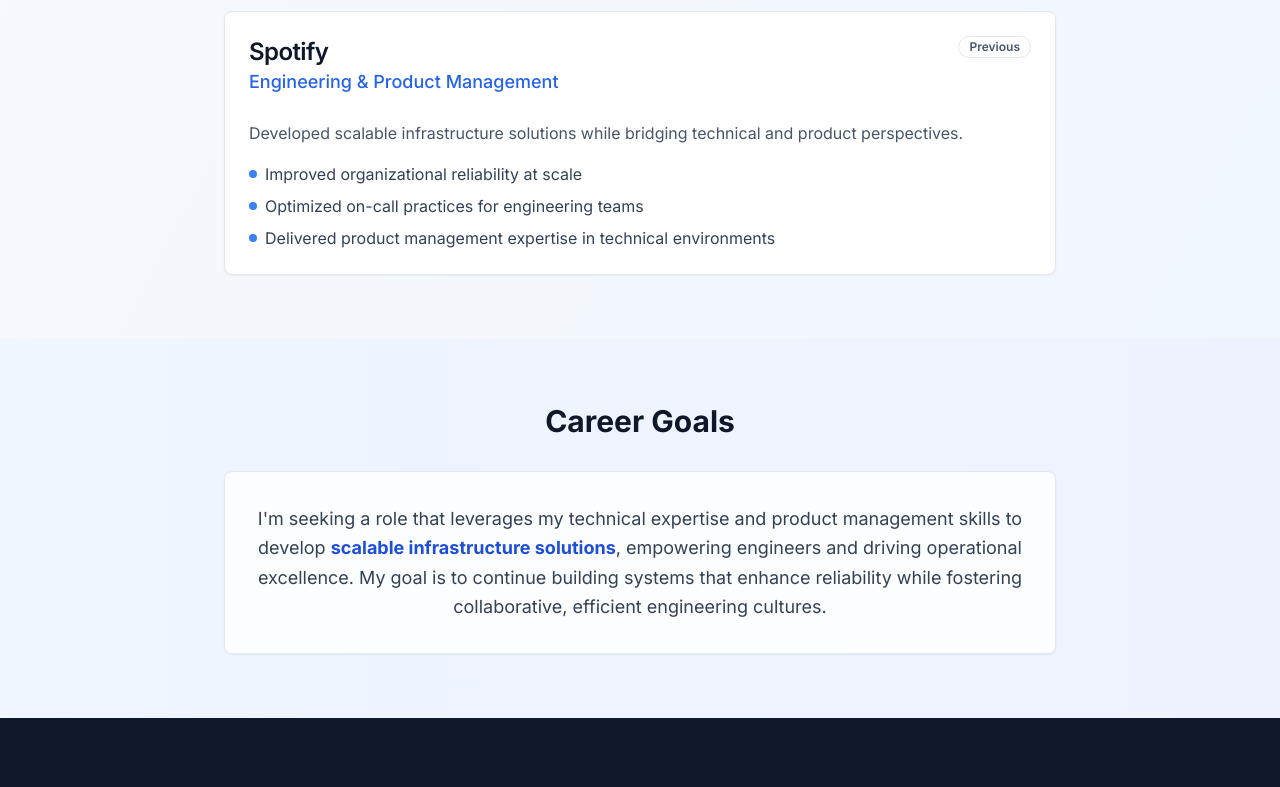
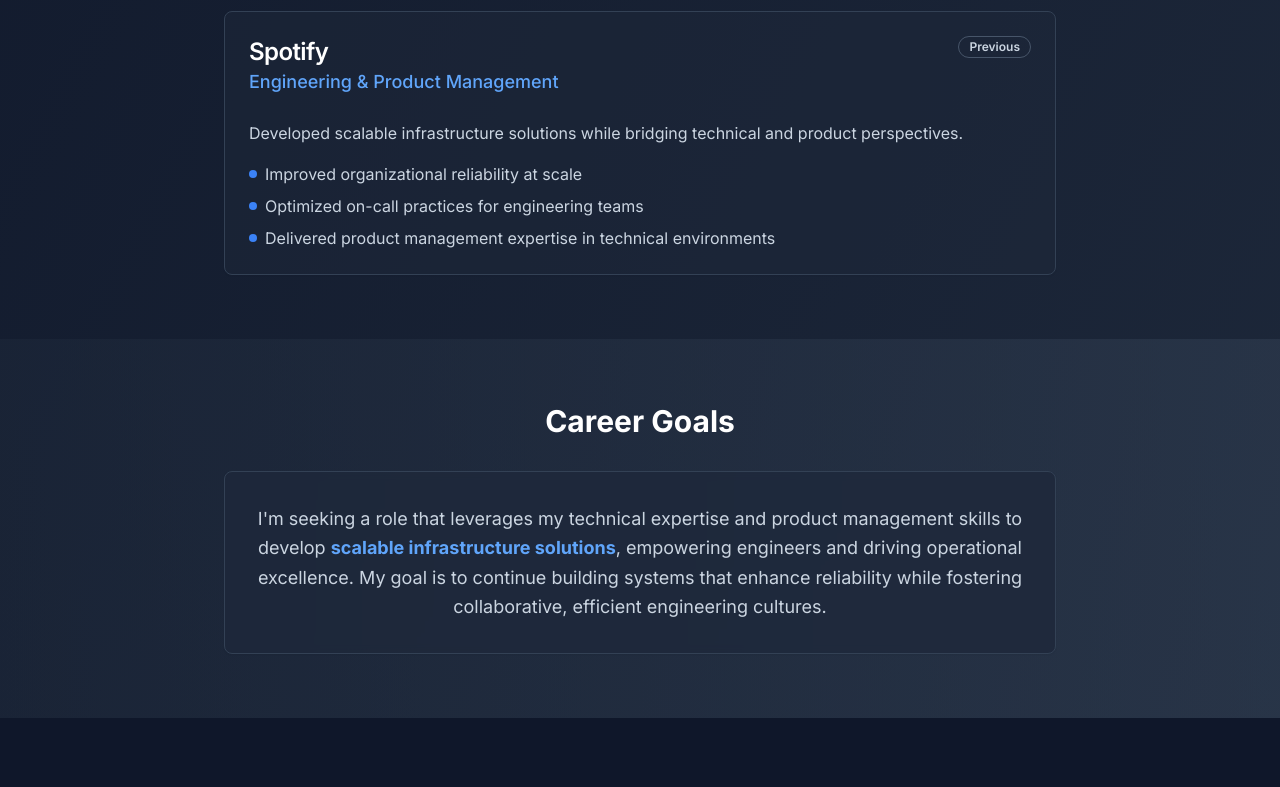
Before and after one commit to Dbochman/personal-website, a React (Vite) app: page / in a window 1280 px wide. Shown: the part 1346-2133 px from the top of the page. Built offline with nearby package versions, Linux system fonts and the light colour scheme.

Commit message:
feat: Implement dark mode and remove GitHub button
- Set dark mode as the default theme.
- Removed the GitHub button from the contact section.

```diff
--- a/src/pages/Index.tsx
+++ b/src/pages/Index.tsx
@@ -2,7 +2,7 @@
 import { Card, CardContent, CardDescription, CardHeader, CardTitle } from "@/components/ui/card";
 import { Badge } from "@/components/ui/badge";
 import { Button } from "@/components/ui/button";
-import { Mail, MapPin, Calendar, ExternalLink, Github, Linkedin } from "lucide-react";
+import { Mail, MapPin, Calendar, ExternalLink, Linkedin } from "lucide-react";
 
 const Index = () => {
   const skills = [
@@ -42,17 +42,17 @@ const Index = () => {
   ];
 
   return (
-    <div className="min-h-screen bg-gradient-to-br from-slate-50 to-blue-50">
+    <div className="min-h-screen bg-gradient-to-br from-slate-900 to-slate-800 dark">
       {/* Header */}
-      <header className="bg-white/80 backdrop-blur-sm border-b border-slate-200 sticky top-0 z-10">
+      <header className="bg-slate-800/80 backdrop-blur-sm border-b border-slate-700 sticky top-0 z-10">
         <div className="container mx-auto px-6 py-4">
           <div className="flex justify-between items-center">
-            <h1 className="text-2xl font-bold text-slate-900">Dylan Bochman</h1>
+            <h1 className="text-2xl font-bold text-white">Dylan Bochman</h1>
             <nav className="flex gap-6">
-              <a href="#about" className="text-slate-600 hover:text-blue-600 transition-colors">About</a>
-              <a href="#experience" className="text-slate-600 hover:text-blue-600 transition-colors">Experience</a>
-              <a href="#goals" className="text-slate-600 hover:text-blue-600 transition-colors">Goals</a>
-              <a href="#contact" className="text-slate-600 hover:text-blue-600 transition-colors">Contact</a>
+              <a href="#about" className="text-slate-300 hover:text-blue-400 transition-colors">About</a>
+              <a href="#experience" className="text-slate-300 hover:text-blue-400 transition-colors">Experience</a>
+              <a href="#goals" className="text-slate-300 hover:text-blue-400 transition-colors">Goals</a>
+              <a href="#contact" className="text-slate-300 hover:text-blue-400 transition-colors">Contact</a>
             </nav>
           </div>
         </div>
@@ -62,25 +62,25 @@ const Index = () => {
       <section className="py-20 px-6">
         <div className="container mx-auto max-w-4xl text-center">
           <div className="mb-8">
-            <h2 className="text-5xl font-bold text-slate-900 mb-6 leading-tight">
+            <h2 className="text-5xl font-bold text-white mb-6 leading-tight">
               Site Reliability Engineer
             </h2>
-            <p className="text-xl text-slate-600 mb-8 leading-relaxed max-w-3xl mx-auto">
+            <p className="text-xl text-slate-300 mb-8 leading-relaxed max-w-3xl mx-auto">
               Specializing in Reliability and Incident Management, with experience spanning Engineering
               and Product Management at HashiCorp and Spotify. Focused on enhancing service availability
               and streamlining operations in complex environments.
             </p>
             <div className="flex justify-center gap-4 mb-8">
-              <Button size="lg" className="bg-blue-600 hover:bg-blue-700">
+              <Button size="lg" className="bg-blue-600 hover:bg-blue-700 text-white">
                 <Mail className="w-4 h-4 mr-2" />
                 Get In Touch
               </Button>
-              <Button variant="outline" size="lg">
+              <Button variant="outline" size="lg" className="border-slate-600 text-slate-300 hover:bg-slate-800">
                 <ExternalLink className="w-4 h-4 mr-2" />
                 View Resume
               </Button>
             </div>
-            <div className="flex justify-center gap-4 text-slate-500">
+            <div className="flex justify-center gap-4 text-slate-400">
               <div className="flex items-center gap-1">
                 <MapPin className="w-4 h-4" />
                 <span>Remote</span>
@@ -95,15 +95,15 @@ const Index = () => {
       </section>
 
       {/* Skills Section */}
-      <section id="about" className="py-16 px-6 bg-white/50">
+      <section id="about" className="py-16 px-6 bg-slate-800/50">
         <div className="container mx-auto max-w-4xl">
-          <h3 className="text-3xl font-bold text-slate-900 mb-8 text-center">Core Expertise</h3>
+          <h3 className="text-3xl font-bold text-white mb-8 text-center">Core Expertise</h3>
           <div className="flex flex-wrap gap-3 justify-center">
             {skills.map((skill, index) => (
               <Badge
                 key={index}
                 variant="secondary"
-                className="text-sm py-2 px-4 bg-blue-100 text-blue-800 hover:bg-blue-200 transition-colors"
+                className="text-sm py-2 px-4 bg-blue-900/50 text-blue-300 hover:bg-blue-800/50 transition-colors border-blue-700"
               >
                 {skill}
               </Badge>
@@ -115,28 +115,28 @@ const Index = () => {
       {/* Experience Section */}
       <section id="experience" className="py-16 px-6">
         <div className="container mx-auto max-w-4xl">
-          <h3 className="text-3xl font-bold text-slate-900 mb-12 text-center">Professional Experience</h3>
+          <h3 className="text-3xl font-bold text-white mb-12 text-center">Professional Experience</h3>
           <div className="space-y-8">
             {experiences.map((exp, index) => (
-              <Card key={index} className="hover:shadow-lg transition-shadow duration-300">
+              <Card key={index} className="hover:shadow-lg transition-shadow duration-300 bg-slate-800/50 border-slate-700">
                 <CardHeader>
                   <div className="flex justify-between items-start">
                     <div>
-                      <CardTitle className="text-2xl text-slate-900">{exp.company}</CardTitle>
-                      <CardDescription className="text-lg text-blue-600 font-medium">
+                      <CardTitle className="text-2xl text-white">{exp.company}</CardTitle>
+                      <CardDescription className="text-lg text-blue-400 font-medium">
                         {exp.role}
                       </CardDescription>
                     </div>
-                    <Badge variant="outline" className="text-slate-600">
+                    <Badge variant="outline" className="text-slate-300 border-slate-600">
                       {exp.period}
                     </Badge>
                   </div>
                 </CardHeader>
                 <CardContent>
-                  <p className="text-slate-600 mb-4 leading-relaxed">{exp.description}</p>
+                  <p className="text-slate-300 mb-4 leading-relaxed">{exp.description}</p>
                   <ul className="space-y-2">
                     {exp.highlights.map((highlight, i) => (
-                      <li key={i} className="flex items-start gap-2 text-slate-700">
+                      <li key={i} className="flex items-start gap-2 text-slate-300">
                         <span className="w-2 h-2 bg-blue-500 rounded-full mt-2 flex-shrink-0"></span>
                         <span>{highlight}</span>
                       </li>
@@ -150,14 +150,14 @@ const Index = () => {
       </section>
 
       {/* Career Goals Section */}
-      <section id="goals" className="py-16 px-6 bg-gradient-to-r from-blue-50 to-indigo-50">
+      <section id="goals" className="py-16 px-6 bg-gradient-to-r from-slate-800/50 to-slate-700/50">
         <div className="container mx-auto max-w-4xl">
-          <h3 className="text-3xl font-bold text-slate-900 mb-8 text-center">Career Goals</h3>
-          <Card className="bg-white/80 backdrop-blur-sm">
+          <h3 className="text-3xl font-bold text-white mb-8 text-center">Career Goals</h3>
+          <Card className="bg-slate-800/80 backdrop-blur-sm border-slate-700">
             <CardContent className="p-8">
-              <p className="text-lg text-slate-700 leading-relaxed text-center">
+              <p className="text-lg text-slate-300 leading-relaxed text-center">
                 I'm seeking a role that leverages my technical expertise and product management skills
-                to develop <strong className="text-blue-700">scalable infrastructure solutions</strong>,
+                to develop <strong className="text-blue-400">scalable infrastructure solutions</strong>,
                 empowering engineers and driving operational excellence. My goal is to continue building
                 systems that enhance reliability while fostering collaborative, efficient engineering cultures.
               </p>
@@ -182,10 +182,6 @@ const Index = () => {
               <Linkedin className="w-4 h-4 mr-2" />
               LinkedIn
             </Button>
-            <Button variant="outline" size="lg" className="border-slate-600 text-slate-300 hover:bg-slate-800">
-              <Github className="w-4 h-4 mr-2" />
-              GitHub
-            </Button>
           </div>
           <div className="text-slate-400 text-sm">
             <p>© 2024 Dylan Bochman. All rights reserved.</p>
```
